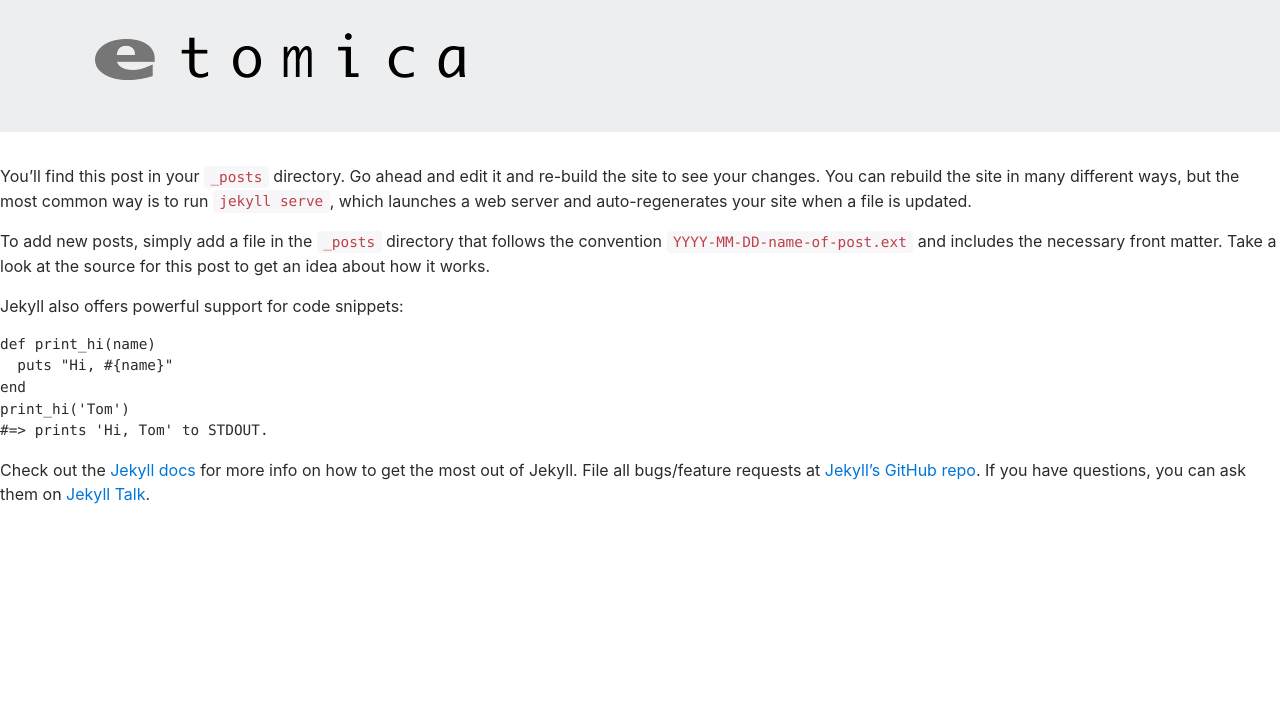
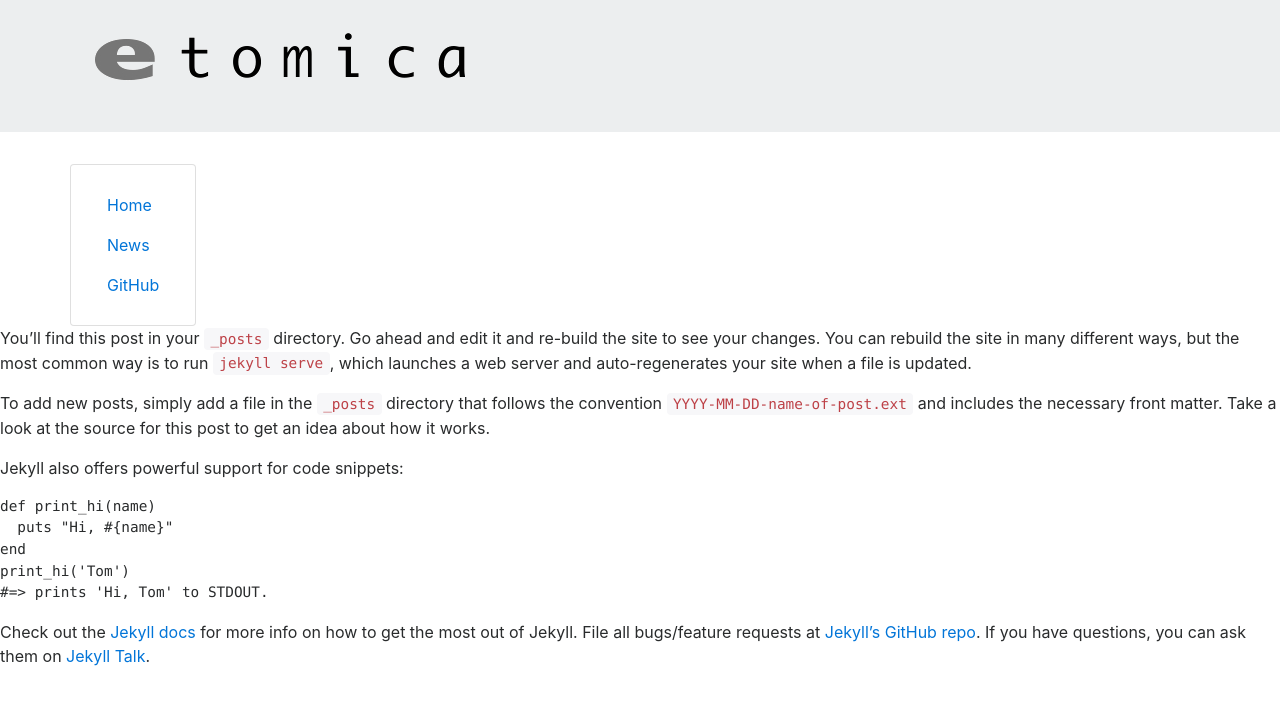
Before and after one commit to etomica/etomica-site-old, a Jekyll site: the page built from _posts/2017-03-26-welcome-to-jekyll.markdown, in a window 1280 px wide. Shown: the top 705 px of the page. Built offline with Jekyll 4.4.1, drawn with Linux system fonts in a browser that asks for light colours.

Commit message:
start home page

```diff
--- /dev/null
+++ b/_includes/nav_link.html
@@ -0,0 +1 @@
+<a href="" class="nav-link"></a>
--- a/_layouts/default.html
+++ b/_layouts/default.html
@@ -18,6 +18,22 @@
 		</div>
 	</div>
 
+	<div class="container">
+		<div class="row">
+			<div class="col-auto">
+				<div class="card">
+					<div class="card-block">
+						<nav class="nav nav-pills flex-column">
+							<a href="" class="nav-link">Home</a>
+							<a href="" class="nav-link">News</a>
+							<a href="" class="nav-link">GitHub</a>
+						</nav>
+					</div>
+				</div>
+			</div>
+		</div>
+	</div>
+
     {{ content }}
 
 </body>
--- a/index.html
+++ b/index.html
@@ -1,5 +1,5 @@
 ---
-layout: default
+layout: page
 ---
 
 <h1>Test</h1>
```
